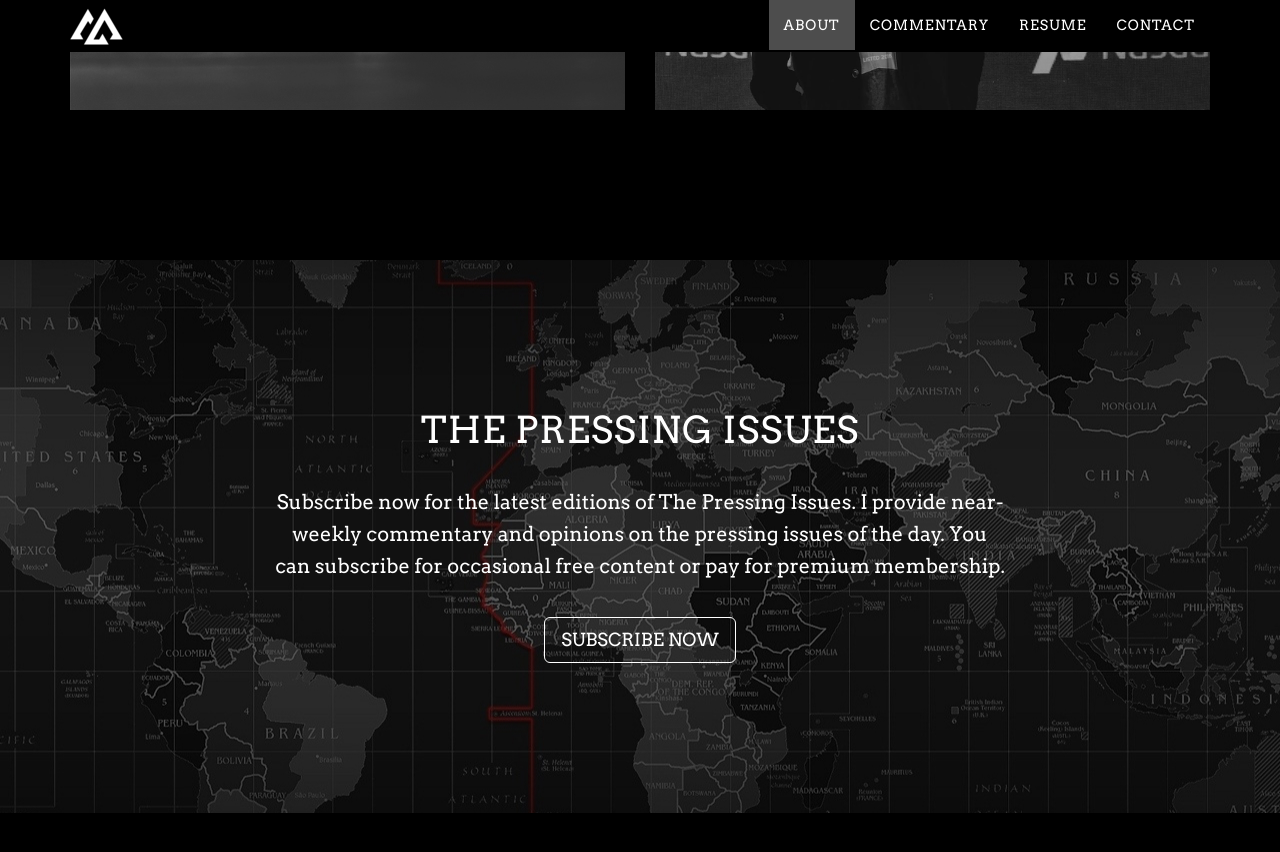
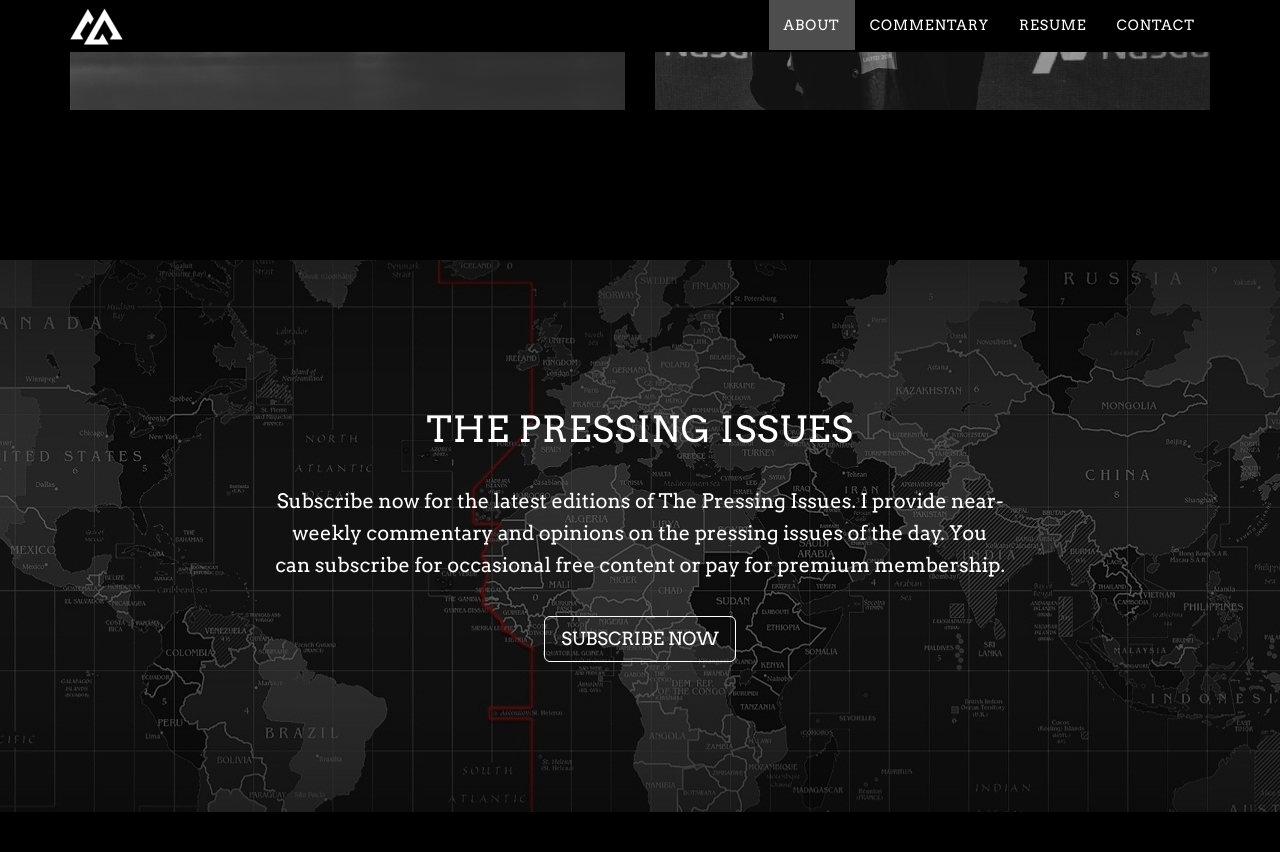
Before and after one commit to dustinwmooney/dustinmooney.website, a Jekyll site: the page built from index.html, in a window 1280 px wide and 900 px high, scrolled down 2327 px. Shown: the top 852 px of the window. Built offline with Jekyll 4.4.1, drawn with Linux system fonts in a browser that asks for light colours; nearby versions of some CDN libraries.

```diff
--- a/_includes/download.html
+++ b/_includes/download.html
@@ -3,8 +3,8 @@
         <div class="download-section" style="background: url({{ "/img/downloads-bg.jpg" | relative_url }}) no-repeat center center scroll;">
             <div class="container">
                 <div class="col-lg-8 col-lg-offset-2">
-                    <h2>The Pressing Issues</h2>
-                    <p>Subscribe now for the latest editions of The Pressing Issues. I provide near-weekly commentary and opinions on the pressing issues of the day. You can subscribe for occasional free content or pay for premium membership.</p>
+                    <h1>The Pressing Issues</h1>
+                    <p><bold>Subscribe now for the latest editions of The Pressing Issues. I provide near-weekly commentary and opinions on the pressing issues of the day. You can subscribe for occasional free content or pay for premium membership.</bold></p>
                     <a href="https://pressingissues.substack.com/" class="btn btn-default btn-lg">Subscribe Now</a>
                 </div>
             </div>
```
